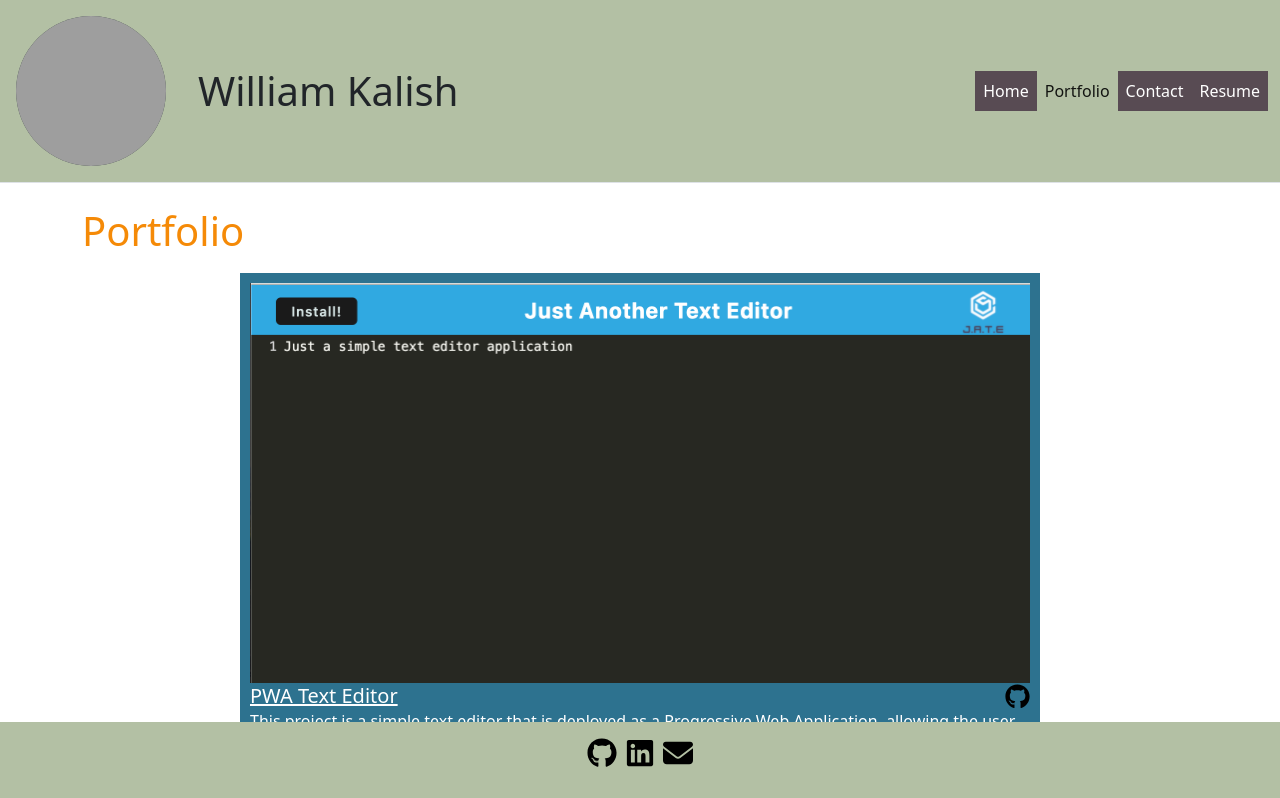
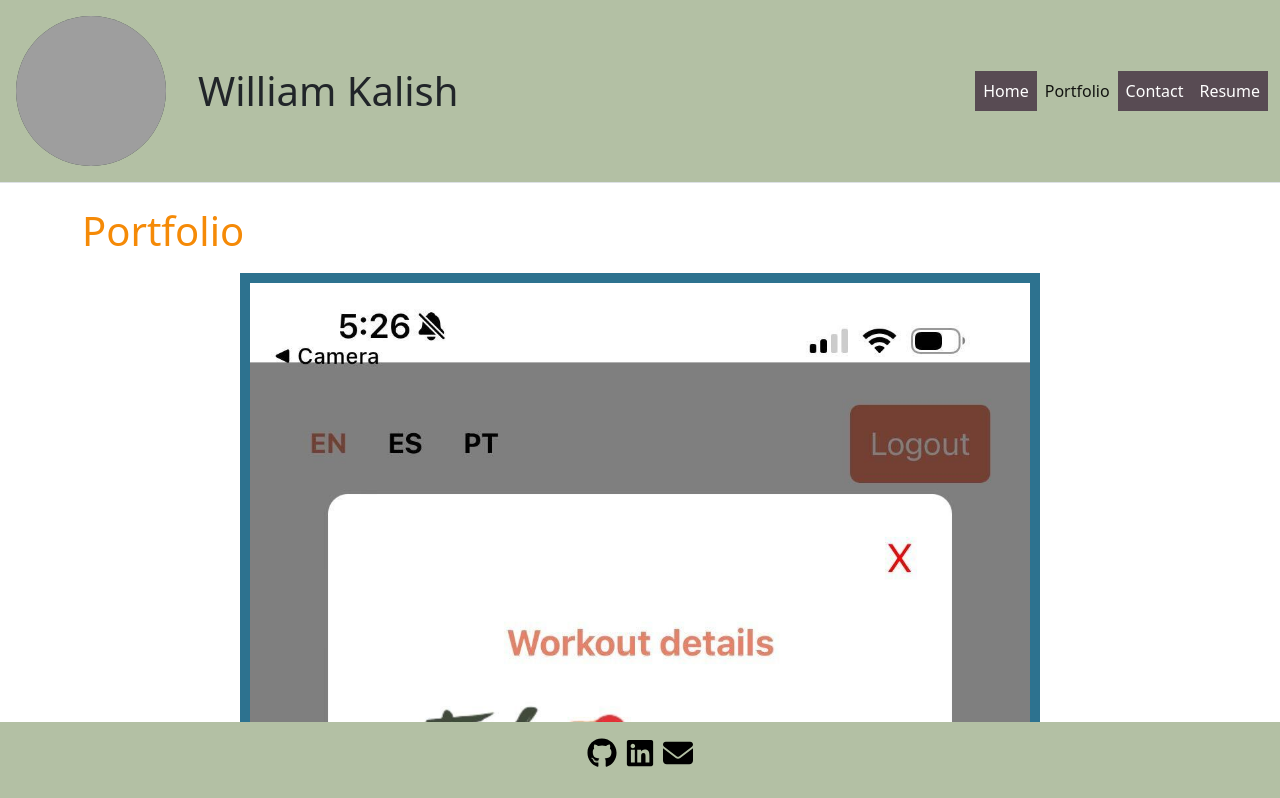
Before and after one commit to williamk31/React_Portfolio, a React (Vite) app: page /portfolio in a window 1280 px wide. Shown: the top 798 px of the page. Built offline with nearby package versions, Linux system fonts and the light colour scheme; grey boxes are pictures that could not be loaded.

Commit message:
added final project to portfolio

```diff
--- a/src/projects.js
+++ b/src/projects.js
@@ -1,6 +1,17 @@
 const projects = [
     {
         id: 1,
+        name: 'FitFusion',
+        url: '#',
+        repo: 'https://github.com/beckpull/fitFusion',
+        image: {
+            src: '/assets/fitfusion_screenshot.jpg',
+            alt: 'A Screenshot of the fit-fusion application'
+        },
+        description: 'FitFusion is designed to be an all-in-one solution for fitness enthusiasts, integrating cutting-edge technologies and innovative features to enhance the user experience. The app utilizes React Native for its frontend development, ensuring a responsive and intuitive interface across various devices and screen sizes.'
+    },
+    {
+        id: 2,
         name: 'PWA Text Editor',
         url: 'https://pwa-text-editor-y1nw.onrender.com/',
         repo: 'https://github.com/williamk31/PWA-Text_Editor',
@@ -11,7 +22,7 @@ const projects = [
         description: 'This project is a simple text editor that is deployed as a Progressive Web Application, allowing the user to install the application on their own machine and run it locally. This application was built with Webpack and Workbox.'
     },
     {
-        id: 2,
+        id: 3,
         name: 'Tech Blog',
         url: 'https://tech-blog-bnxf.onrender.com/',
         repo: 'https://github.com/williamk31/Tech_Blog',
@@ -22,7 +33,7 @@ const projects = [
         description: 'This project is a CMS-style blog that can be used to post about tech-topics. Users can log-in, create a post, and add comments to other user\'s posts. This project was built using a PostgreSQL database and Sequelize, Node, and Express on the server side, and handlebars on the client side.'
     },
     {
-        id: 3,
+        id: 4,
         name: 'Note Taker',
         url: 'https://note-taker-wpz5.onrender.com',
         repo: 'https://github.com/williamk31/note_taker',
@@ -33,7 +44,7 @@ const projects = [
         description: 'This project is an application that collects users notes and saves them to a JSON file for later use. Users can add, update, and delete notes. This project was built using Node and Express; the front-end was provided by the EdX BootCamp team.'
     },
     {
-        id: 4,
+        id: 5,
         name: 'JavaScript Timed Quiz',
         url: 'https://williamk31.github.io/04-Challenge_Quiz/',
         repo: 'https://github.com/williamk31/04-Challenge_Quiz',
@@ -44,7 +55,7 @@ const projects = [
         description: 'This project is a quiz that users can take to test their knowledge of basic JavaScript fundamentals. The quiz is timed, and every wrong answer subtracts five seconds from the remaining time. This project was built primarily with JavaScript, HTML, and CSS.'
     },
     {
-        id: 5,
+        id: 6,
         name: 'Pindemonium',
         url: 'https://pindemonium.onrender.com/',
         repo: 'https://github.com/justin-hunter1/pindemonium',
@@ -55,7 +66,7 @@ const projects = [
         description: 'This project was a group project that allows users to keep track of their favorite pinball machines and their highscores for each machine. Users can login, add a new machine to the database, and add a highscore to their machines. This project was built using the PostgreSQL, Sequelize, Node, Express, and Handlebars, as well as the Skeleton CSS library.'
     },
     {
-        id: 6,
+        id: 7,
         name: 'CineSpin: The Reel Roulette',
         url: 'https://haleighelkins.github.io/CineSpin-The-Reel-Roulette-/',
         repo: 'https://github.com/HaleighElkins/CineSpin-The-Reel-Roulette-',
```
Also changed, not shown: public/assets/fitfusion_screenshot.jpg (added).
